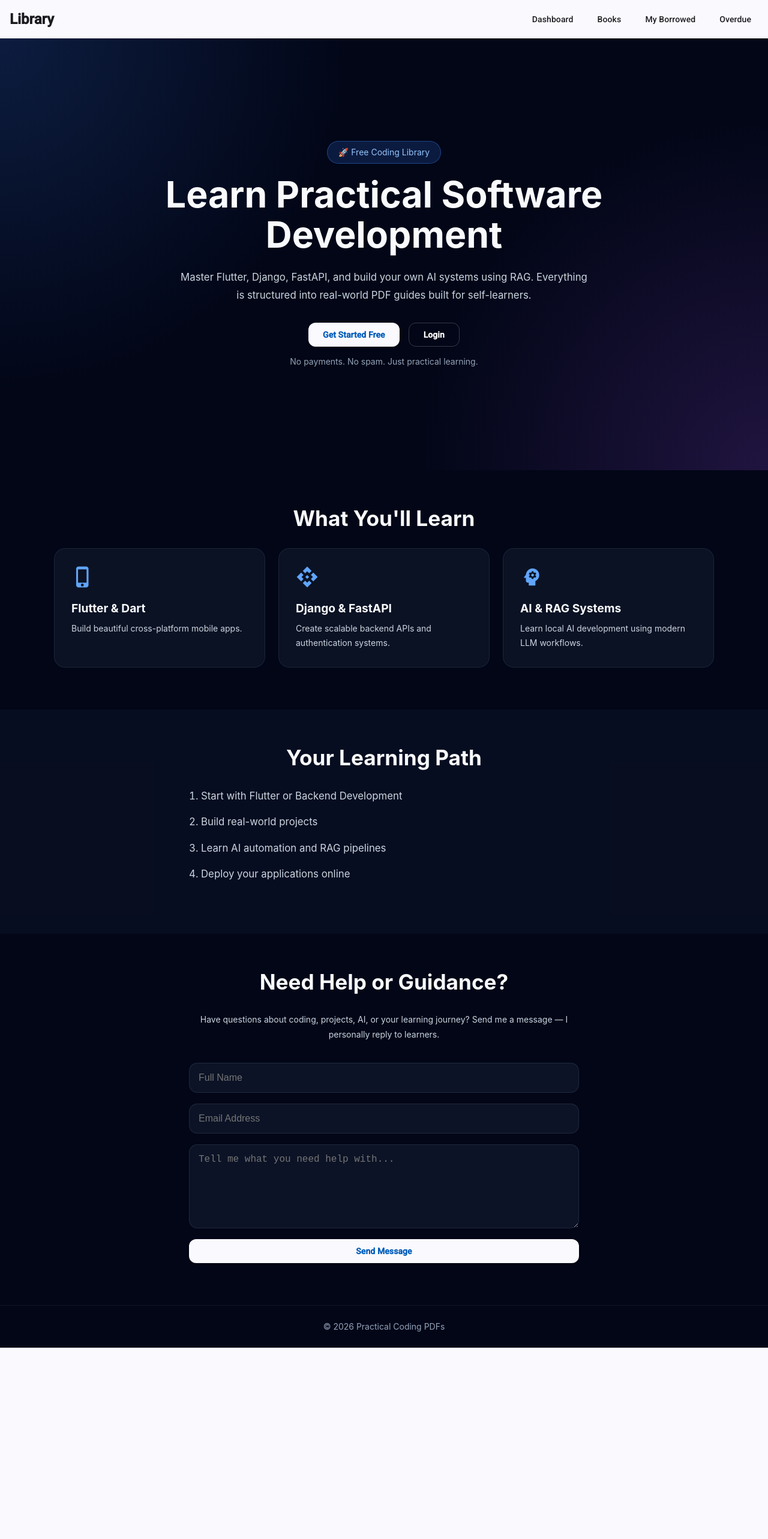
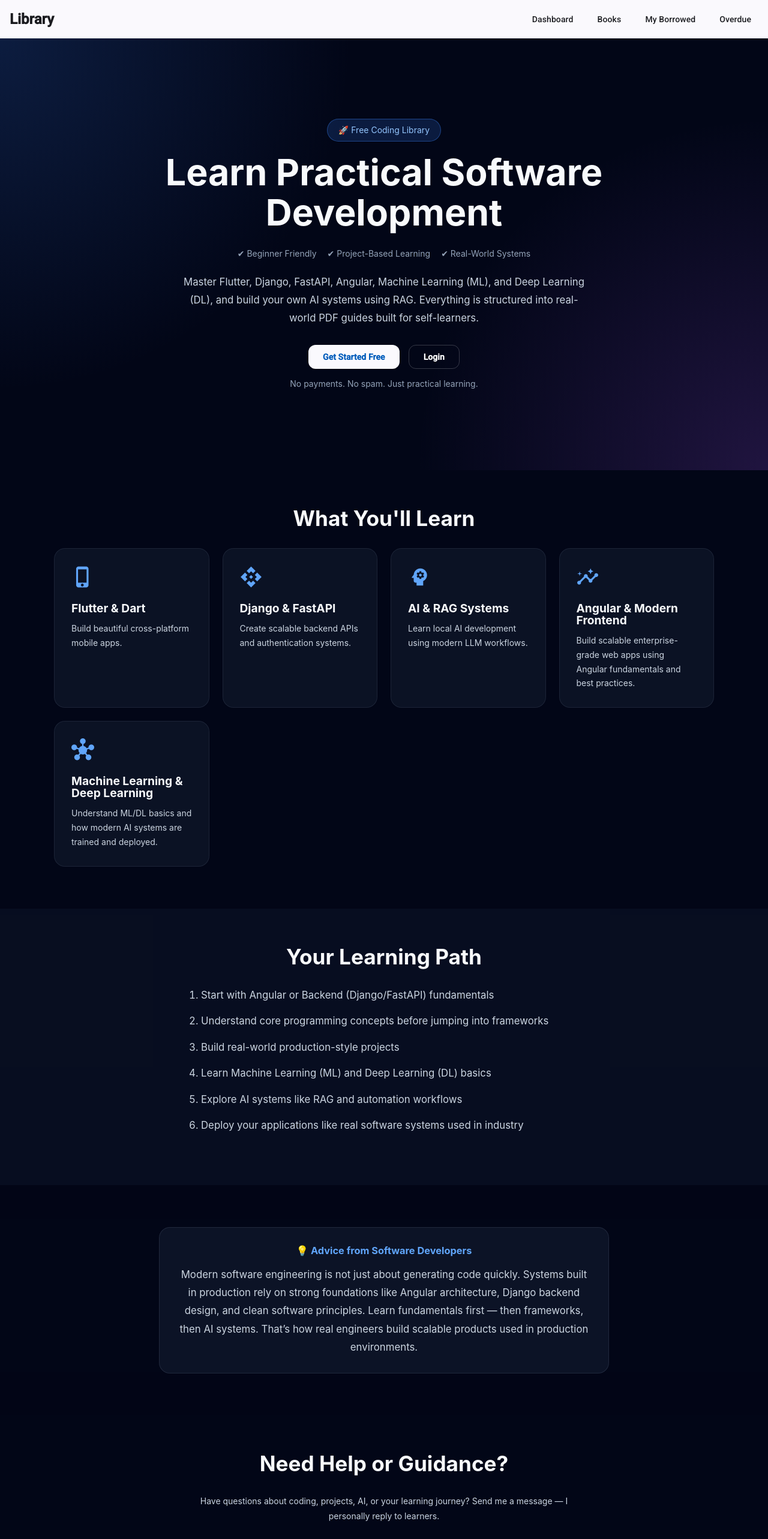
Before and after one commit to TUM17124/FullStack-Online-Library-, an Angular app in the folder FrontEnd/library-frontend/: page /dashboard in a window 1280 px wide. Shown: the top 2566 px of the page at 60% size. Before the commit the page ends 2247 px from the top, so only its background shows below. Built offline with nearby package versions, Linux system fonts and the light colour scheme.

Commit message:
good now

```diff
--- a/FrontEnd/library-frontend/src/app/components/dashboard/dashboard.html
+++ b/FrontEnd/library-frontend/src/app/components/dashboard/dashboard.html
@@ -10,10 +10,17 @@
 
       <h1>Learn Practical Software Development</h1>
 
+      <div class="trust-bar">
+  <span>✔ Beginner Friendly</span>
+  <span>✔ Project-Based Learning</span>
+  <span>✔ Real-World Systems</span>
+</div>
+
       <p class="hero-text">
-        Master Flutter, Django, FastAPI, and build your own AI systems using RAG.
-        Everything is structured into real-world PDF guides built for self-learners.
-      </p>
+  Master Flutter, Django, FastAPI, Angular, Machine Learning (ML), and Deep Learning (DL),
+  and build your own AI systems using RAG.
+  Everything is structured into real-world PDF guides built for self-learners.
+</p>
 
       <div class="hero-actions">
         <button mat-raised-button color="primary" routerLink="/register">
@@ -58,6 +65,18 @@
           <p>Learn local AI development using modern LLM workflows.</p>
         </div>
 
+        <div class="card animate">
+  <mat-icon>insights</mat-icon>
+  <h3>Angular & Modern Frontend</h3>
+  <p>Build scalable enterprise-grade web apps using Angular fundamentals and best practices.</p>
+</div>
+
+<div class="card animate">
+  <mat-icon>hub</mat-icon>
+  <h3>Machine Learning & Deep Learning</h3>
+  <p>Understand ML/DL basics and how modern AI systems are trained and deployed.</p>
+</div>
+
       </div>
     </div>
   </section>
@@ -69,14 +88,35 @@
       <h2>Your Learning Path</h2>
 
       <ol class="steps">
-        <li>Start with Flutter or Backend Development</li>
-        <li>Build real-world projects</li>
-        <li>Learn AI automation and RAG pipelines</li>
-        <li>Deploy your applications online</li>
-      </ol>
+  <li>Start with Angular or Backend (Django/FastAPI) fundamentals</li>
+  <li>Understand core programming concepts before jumping into frameworks</li>
+  <li>Build real-world production-style projects</li>
+  <li>Learn Machine Learning (ML) and Deep Learning (DL) basics</li>
+  <li>Explore AI systems like RAG and automation workflows</li>
+  <li>Deploy your applications like real software systems used in industry</li>
+</ol>
 
     </div>
   </section>
+
+  <!-- DEVELOPER NOTE -->
+<section class="developer-note-section">
+  <div class="container animate">
+
+    <div class="developer-note">
+      <h3>💡 Advice from Software Developers</h3>
+      <p>
+  Modern software engineering is not just about generating code quickly.
+  Systems built in production rely on strong foundations like Angular architecture,
+  Django backend design, and clean software principles.
+
+  Learn fundamentals first — then frameworks, then AI systems.
+  That’s how real engineers build scalable products used in production environments.
+</p>
+    </div>
+
+  </div>
+</section>
 
   <!-- CONTACT -->
   <section class="contact">
--- a/FrontEnd/library-frontend/src/app/components/dashboard/dashboard.scss
+++ b/FrontEnd/library-frontend/src/app/components/dashboard/dashboard.scss
@@ -68,6 +68,16 @@ h2 {
     font-size: 14px;
     color: #93c5fd;
   }
+
+  .trust-bar {
+  margin-top: 25px;
+  display: flex;
+  justify-content: center;
+  gap: 18px;
+  flex-wrap: wrap;
+  color: #94a3b8;
+  font-size: 14px;
+}
 
   h1 {
     font-size: 3.8rem;
@@ -155,6 +165,33 @@ h2 {
       font-size: 1.05rem;
       line-height: 1.7;
     }
+  }
+}
+
+.developer-note-section {
+  background: rgba(2, 6, 23, 0.6);
+  padding: 70px 0;
+}
+
+.developer-note {
+  max-width: 750px;
+  margin: auto;
+  padding: 28px;
+  border-radius: 18px;
+  background: rgba(15, 23, 42, 0.85);
+  border: 1px solid rgba(148, 163, 184, 0.15);
+  backdrop-filter: blur(10px);
+  text-align: center;
+
+  h3 {
+    margin-bottom: 15px;
+    color: #60a5fa;
+  }
+
+  p {
+    color: #cbd5e1;
+    line-height: 1.8;
+    font-size: 1.05rem;
   }
 }
 
```
